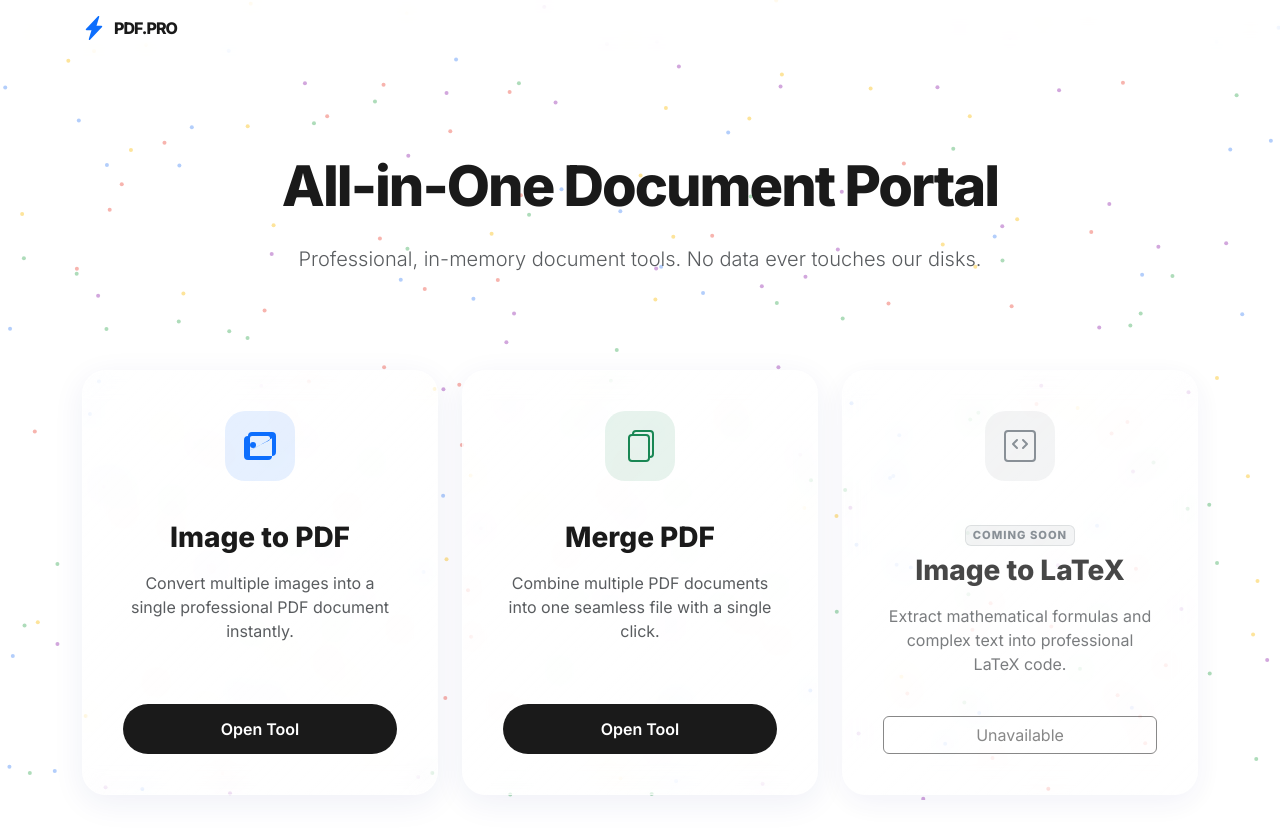
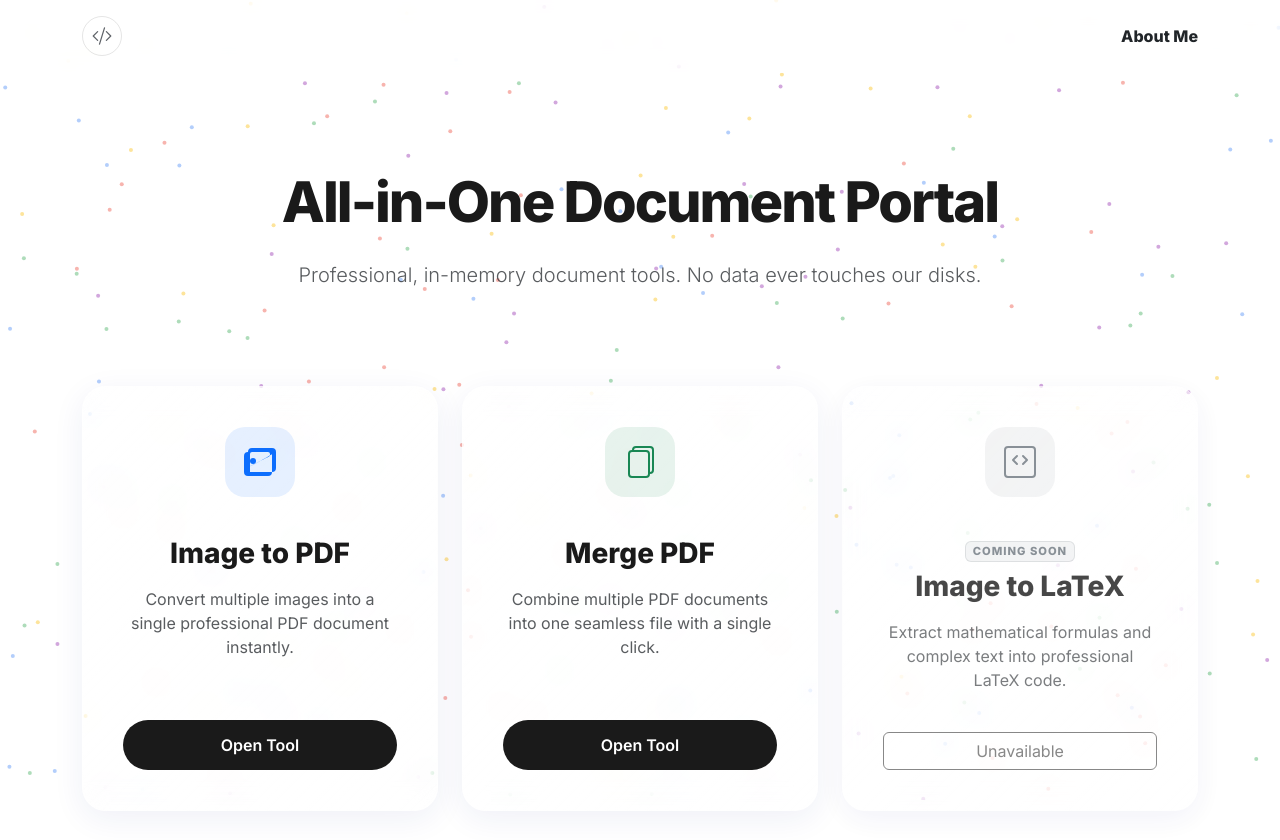
Before and after one commit to aryanRN2/img-to-pdf, a Flask app: page / in a window 1280 px wide. Shown: the top 840 px of the page. Before the commit the page ends 800 px from the top, so only its background shows below. Run offline with Flask 3, Linux system fonts and the light colour scheme.

Commit message:
Update navbar with custom source icon and About Me link

```diff
--- a/templates/layout.html
+++ b/templates/layout.html
@@ -147,8 +147,26 @@
             transition: transform 0.3s ease;
         }
 
-        .glass-card:hover .icon-blob {
-            transform: scale(1.1) rotate(5deg);
+        .source-icon {
+            width: 40px;
+            height: 40px;
+            border: 1.5px solid rgba(0, 0, 0, 0.1);
+            border-radius: 50%;
+            display: flex;
+            align-items: center;
+            justify-content: center;
+            color: #5f6368;
+            transition: all 0.3s ease;
+        }
+
+        .source-icon:hover {
+            background: rgba(0, 0, 0, 0.05);
+            border-color: var(--primary-blue);
+            color: var(--primary-blue);
+        }
+
+        .nav-link.hover-blue:hover {
+            color: var(--primary-blue) !important;
         }
     </style>
     {% block extra_css %}{% endblock %}
@@ -157,12 +175,16 @@
     <canvas id="particleCanvas"></canvas>
 
     <nav class="glass-navbar">
-        <div class="container">
+        <div class="container d-flex justify-content-between align-items-center">
             <a class="navbar-brand d-flex align-items-center" href="{{ url_for('home') }}">
-                <svg xmlns="http://www.w3.org/2000/svg" width="24" height="24" fill="currentColor" class="bi bi-lightning-charge-fill me-2 text-primary" viewBox="0 0 16 16">
-                    <path d="M11.251.068a.5.5 0 0 1 .227.58L9.677 6.5H13a.5.5 0 0 1 .364.843l-8 8.5a.5.5 0 0 1-.842-.49L6.323 9.5H3a.5.5 0 0 1-.364-.843l8-8.5a.5.5 0 0 1 .615-.09z"/>
-                </svg>
-                PDF.PRO
+                <div class="source-icon me-2">
+                    <svg xmlns="http://www.w3.org/2000/svg" width="20" height="20" fill="currentColor" class="bi bi-code-slash" viewBox="0 0 16 16">
+                        <path d="M10.478 1.647a.5.5 0 1 0-.956-.294l-4 13a.5.5 0 0 0 .956.294l4-13zM4.854 4.146a.5.5 0 0 1 0 .708L1.707 8l3.147 3.146a.5.5 0 0 1-.708.708l-3.5-3.5a.5.5 0 0 1 0-.708l3.5-3.5a.5.5 0 0 1 .708 0zm6.292 0a.5.5 0 0 0 0 .708L14.293 8l-3.147 3.146a.5.5 0 0 0 .708.708l3.5-3.5a.5.5 0 0 0 0-.708l-3.5-3.5a.5.5 0 0 0-.708 0z"/>
+                    </svg>
+                </div>
+            </a>
+            <a href="https://placement-project-delta.vercel.app/source" target="_blank" class="nav-link fw-bold text-dark hover-blue transition">
+                About Me
             </a>
         </div>
     </nav>
```
